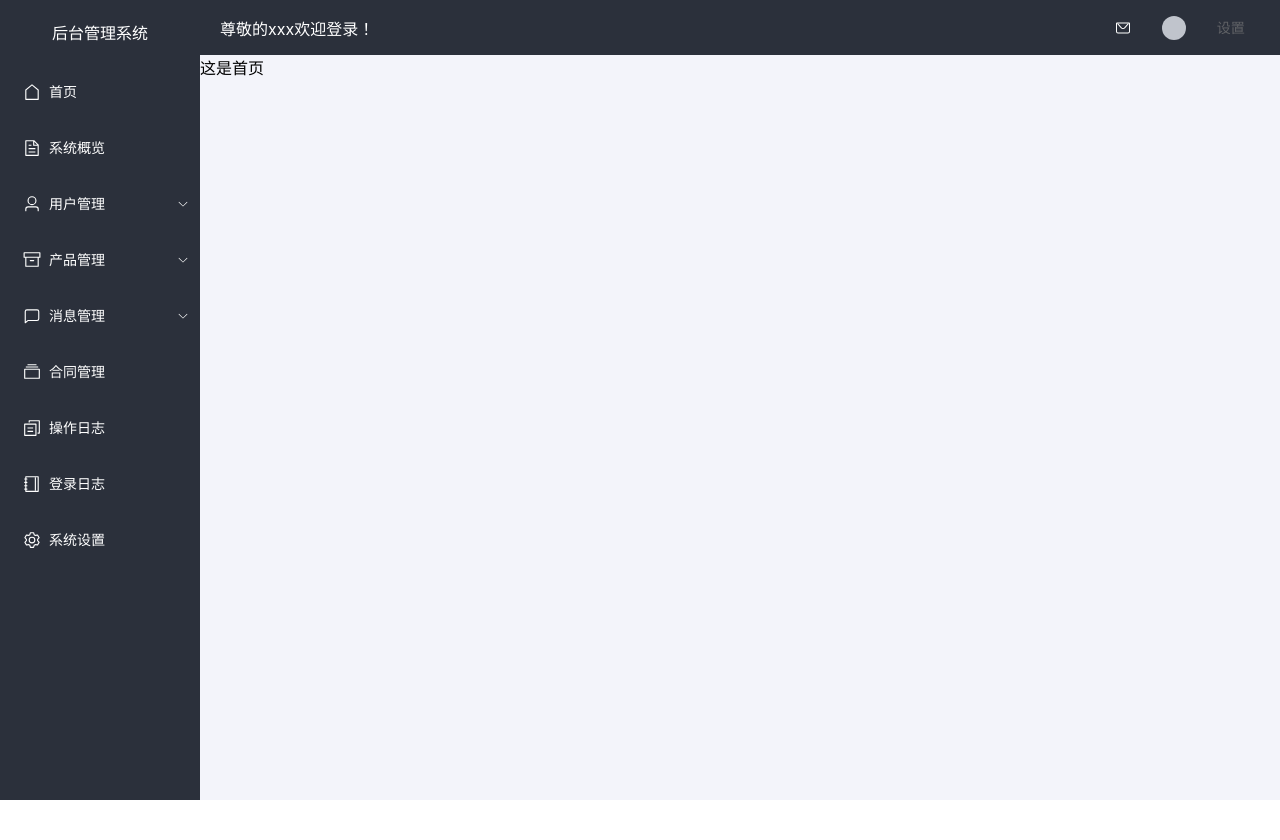
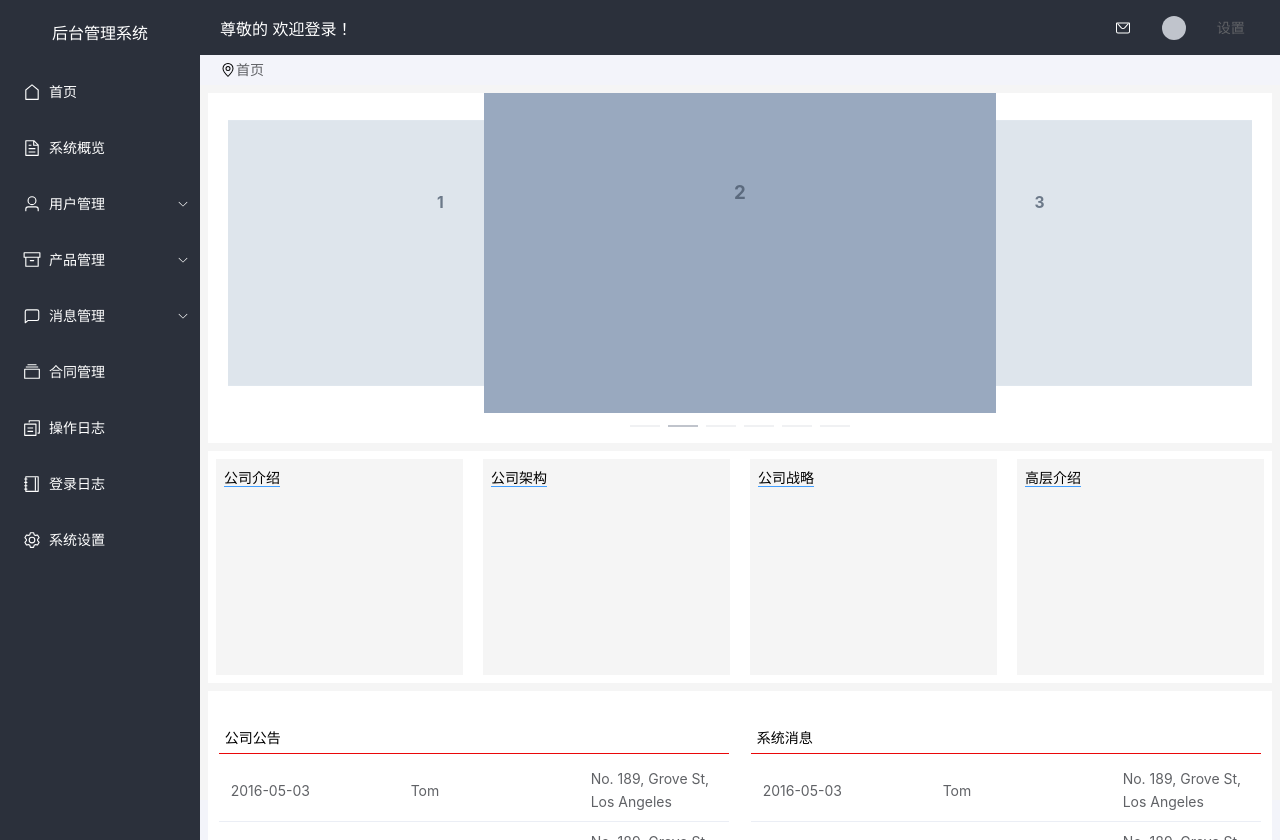
Before and after one commit to c-xm98/project, a Vue app: page /#/home in a window 1280 px wide. Before the commit the page ends 800 px from the top, so only its background shows below. Built offline with nearby package versions, Linux system fonts and the light colour scheme.

Commit message:
公司信息设置

```diff
--- a/index.html
+++ b/index.html
@@ -13,6 +13,9 @@
           'Ubuntu', 'Cantarell', 'Fira Sans', 'Droid Sans', 'Helvetica Neue',
           sans-serif;
         -webkit-font-smoothing: antialiased;}
+        ::-webkit-scrollbar{
+          display: none;
+        }
     </style>
   </head>
   <body>
--- a/src/views/home/homeIndex.vue
+++ b/src/views/home/homeIndex.vue
@@ -1,11 +1,170 @@
 <template>
-  <div>这是首页</div>
+  <!-- 面包屑组件 -->
+  <breadCrumb ref="breadcrumb" :item="item" ></breadCrumb>
+  <!-- 首页外壳 -->
+  <div class="home-wrapped">
+    <!-- 轮播图外壳 -->
+    <div class="swiper-wrapped">
+      <el-carousel :interval="4000" type="card" height="320px" indicator-position="outside">
+        <el-carousel-item v-for="item in 6" :key="item">
+          <h3 text="2xl" justify="center">{{ item }}</h3>
+        </el-carousel-item>
+      </el-carousel>
+    </div>
+    <!-- 栅格布局外壳 -->
+    <div class="layout-wrapped">
+      <el-row :gutter="20">
+        <el-col :span="6">
+          <div class="company-massage-area" >
+          <span>公司介绍</span>
+          </div>
+        </el-col>
+        <el-col :span="6">
+          <div class="company-massage-area" >
+          <span>公司架构</span>
+          </div>
+        </el-col>
+        <el-col :span="6">
+          <div class="company-massage-area" >
+          <span>公司战略</span>
+          </div>
+        </el-col>
+        <el-col :span="6">
+          <div class="company-massage-area" >
+          <span>高层介绍</span>
+          </div>
+        </el-col>
+      </el-row>
+    </div>
+    <!-- 表格外壳 -->
+    <div class="two-table-wrapped">
+      <!-- 公司公告 -->
+
+      <div class="company-notice">
+        <span>公司公告</span>
+        <el-table :data="tableData" style="width: 100%" :show-header="false">
+        <el-table-column prop="date" label="Date" width="180" />
+        <el-table-column prop="name" label="Name" width="180" />
+        <el-table-column prop="address" label="Address" />
+      </el-table>
+      </div>
+      <!-- 系统消息 -->
+      <div class="system-message">
+        <span>系统消息</span>
+        <el-table :data="tableData" style="width: 100%" :show-header="false">
+        <el-table-column prop="date" label="Date" width="180" />
+        <el-table-column prop="name" label="Name" width="180" />
+        <el-table-column prop="address" label="Address" />
+      </el-table>
+      </div>
+    </div>
+  </div>
 </template>
 
 <script lang="ts" setup>
+ /* 引入面包屑 */
+import breadCrumb from '@/components/breadCrumb.vue'
+import {  ref } from 'vue'
+ const breadcrumb=ref()
+ const item=ref({
+    frist:'首页',
+ })
+
+ const tableData = [
+  {
+    date: '2016-05-03',
+    name: 'Tom',
+    address: 'No. 189, Grove St, Los Angeles',
+  },
+  {
+    date: '2016-05-02',
+    name: 'Tom',
+    address: 'No. 189, Grove St, Los Angeles',
+  },
+  {
+    date: '2016-05-04',
+    name: 'Tom',
+    address: 'No. 189, Grove St, Los Angeles',
+  },
+  {
+    date: '2016-05-01',
+    name: 'Tom',
+    address: 'No. 189, Grove St, Los Angeles',
+  },
+]
 
 </script>
 
 <style lang="scss" scoped>
+@mixin table-class{
+  height: 240px;
+  width: 48%;
+  display: flex;
+  flex-direction: column;
+  span{
+    border-bottom:1px solid #ea0709 ;
+    font-size: 14px;
+    margin-bottom: 5px;
+    padding:6px;
+  }
+}
+.home-wrapped{
+  padding: 8px;
+  background-color: #f5f5f5;
+  /* 减去头部和面包屑 */
+  height: calc(100vh - 101px);
+  .swiper-wrapped{
+    padding: 0 20px;
+    background-color:#fff ;
+    margin-bottom: 8px;
+    .el-carousel__item h3 {
+      color: #475669;
+      opacity: 0.75;
+      line-height: 200px;
+      margin: 0;
+      text-align: center;
+    }
+    .el-carousel__item:nth-child(2n) {
+      background-color: #99a9bf;
+    }
+    .el-carousel__item:nth-child(2n + 1) {
+      background-color: #d3dce6;
+    }
 
+
+  }
+  .layout-wrapped{
+    padding: 8px;
+    margin-bottom: 8px;
+    background-color:#fff ;
+    .company-massage-area{
+      background-color: #f5f5f5;
+      height: 200px;
+      padding: 8px;
+      cursor: pointer;
+      span{
+        border-bottom:1px solid #409eff ;
+        font-size: 14px;
+      }
+    }
+    .company-massage-area:hover{
+      background-color: #eef5ff;
+      cursor: pointer;
+    }
+  }
+  .two-table-wrapped{
+    height: 300px;
+    width: 100%;
+    display: flex;
+    align-items: center;
+    justify-content: space-around;
+    background-color: #fff;
+    .company-notice{
+      @include table-class
+    }
+    .system-message{
+      @include table-class
+    }
+  }
+}
 </style>
--- a/src/views/menu/menuIndex.vue
+++ b/src/views/menu/menuIndex.vue
@@ -71,7 +71,7 @@
       </el-aside>
       <el-container>
         <el-header>
-          <span class="header-left-content">尊敬的xxx欢迎登录！ </span>
+          <span class="header-left-content">尊敬的 {{userStore.name}} 欢迎登录！ </span>
           <div class="header-right-conten">
             <el-icon><Message /></el-icon>
             <!-- 右上角的小头像 -->
@@ -116,12 +116,15 @@ const userStore=useUserInFor()
 </script>
 
 <style lang="scss" scoped>
+::-webkit-scrollbar{
+  display: none;
+}
 /* 侧边栏样式 */
   .el-aside{
-    height: 100vh;
+    height: 105vh;
     background-color: #2b303b;
     width: 200px;
-    overflow: hidden;
+    //overflow: hidden;
     .side_text{
       background-color: #2b303b;
       padding: 20px;
@@ -134,7 +137,6 @@ const userStore=useUserInFor()
       width: 210px;
       height: 100px;
       border-block: 0px;
-
     }
     .el-menu-item{
       color: #fff;
--- a/src/views/set/setIndex.vue
+++ b/src/views/set/setIndex.vue
@@ -21,6 +21,7 @@
               :show-file-list="false"
               :on-success="handleAvatarSuccess"
               :before-upload="beforeAvatarUpload"
+              :data="testdata"
             >
                 <img v-if="userStore.imageUrl" :src="userStore.imageUrl" class="avatar" />
                 <el-icon v-else class="avatar-uploader-icon"><Plus /></el-icon>
@@ -45,8 +46,8 @@
           <div class="account-infor-wrapped">
             <span>用户姓名：</span>
             <div class="account-infor-content">
-              <el-input v-model="userStore.name" disabled/>
-              <el-button type="primary" class="mybutton">保存</el-button>
+              <el-input v-model="userStore.name" />
+              <el-button type="primary" class="mybutton" @click="saveName">保存</el-button>
             </div>
           </div>
           <!-- 账号详情页面的外壳 -->
@@ -57,7 +58,7 @@
                 <el-option label="男" value="man" />
                 <el-option label="女" value="woman" />
               </el-select>
-              <el-button type="primary" class="mybutton">保存</el-button>
+              <el-button type="primary" class="mybutton"  @click="saveGender">保存</el-button>
             </div>
           </div>
           <!-- 账号详情页面的外壳 -->
@@ -79,17 +80,49 @@
             <span>用户邮箱：</span>
             <div class="account-infor-content">
               <el-input v-model="userStore.email"/>
+              <el-button type="primary" class="mybutton"  @click="saveEmail">保存</el-button>
+            </div>
+          </div>
+        </el-tab-pane>
+        <el-tab-pane label="公司信息" name="second">
+          <div class="account-infor-wrapped">
+            <span>公司名称：</span>
+            <div class="account-infor-content">
+              <el-input v-model="company" />
               <el-button type="primary" class="mybutton">保存</el-button>
             </div>
           </div>
+          <div class="account-infor-wrapped">
+            <span>公司介绍：</span>
+            <div class="account-infor-content">
+              <el-button type="success"  >编辑公司介绍</el-button>
+            </div>
+          </div>
+          <div class="account-infor-wrapped">
+            <span>公司架构：</span>
+            <div class="account-infor-content">
+              <el-button type="success">编辑公司架构</el-button>
+            </div>
+          </div>
+          <div class="account-infor-wrapped">
+            <span>公司战略：</span>
+            <div class="account-infor-content">
+              <el-button type="success" >编辑公司战略</el-button>
+            </div>
+          </div>
+          <div class="account-infor-wrapped">
+            <span>公司高层：</span>
+            <div class="account-infor-content">
+              <el-button type="success" >编辑公司高层</el-button>
+            </div>
+          </div>
         </el-tab-pane>
-        <el-tab-pane label="公司信息" name="second">Config</el-tab-pane>
         <el-tab-pane label="首页管理" name="third">Role</el-tab-pane>
         <el-tab-pane label="其他设置" name="fourth">Task</el-tab-pane>
       </el-tabs>
     </div>
   </div>
-  //修改密码弹窗
+  <!-- 修改密码弹窗 -->
   <change ref="changeP"></change>
 </template>
 
@@ -111,8 +144,9 @@ import { Plus } from '@element-plus/icons-vue'
 import type { UploadProps } from 'element-plus'
 
 import {useUserInFor} from '@/store/userInfor'
-import {bind} from '@/api/userInfor'
+import {bind,changeName,changeGender,changeEmail} from '@/api/userInfor'
 import change from './components/ChangePassword.vue'
+
 const userStore=useUserInFor()
 
 /* const bind=bindAccount() */
@@ -160,14 +194,55 @@ const accountData=reactive({
   gender:'',
   email:''
 })
-//打开修改密码弹窗
+/* 打开修改密码弹窗 */
 const changeP=ref()
 const openChangePassword=()=>{
   changeP.value.open()
 }
+const saveName=async()=>{
+  const res=await changeName(userStore.name,localStorage.getItem('id'))
+  if(res.data.status==0){
+        ElMessage({
+          message:'修改成功',
+          type:'success'
+        })
+    }else{
+    ElMessage.error('修改失败')
+    }
+
+}
+const saveGender=async()=>{
+  const res=await changeName(userStore.gender,localStorage.getItem('id'))
+  if(res.data.status==0){
+        ElMessage({
+          message:'修改成功',
+          type:'success'
+        })
+    }else{
+    ElMessage.error('修改失败')
+    }
+
+}
+const saveEmail=async()=>{
+  const res=await changeName(userStore.email,localStorage.getItem('id'))
+  if(res.data.status==0){
+        ElMessage({
+          message:'修改成功',
+          type:'success'
+        })
+    }else{
+    ElMessage.error('修改失败')
+    }
+}
+const testdata=ref('swiper1')
+//公司
+const company=ref()
 </script>
 
 <style lang="scss" scoped>
+::-webkit-scrollbar{
+  display: none;
+}
 /* 外壳 */
 .common-wrapped{
   padding: 8px;
@@ -177,7 +252,7 @@ const openChangePassword=()=>{
   /* 内容 */
   .common-content{
     padding:0 10px;
-    height: 100%;
+    //height: 100%;
     background: #fff;
     /* 账号信息  外壳和内容*/
     .account-infor-wrapped{
```
Also changed, not shown: src/api/setting.js (added, +61 -0 lines), 1 other file (tests, documents, lock files or other folders).
